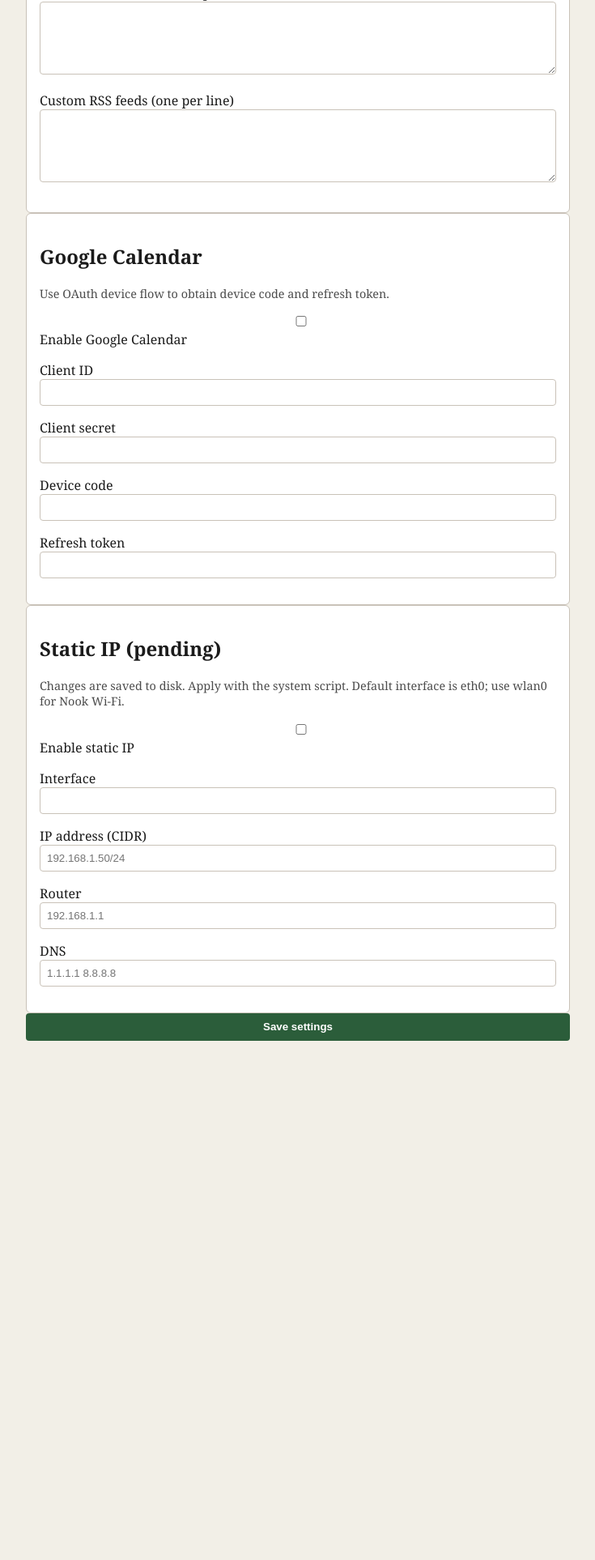
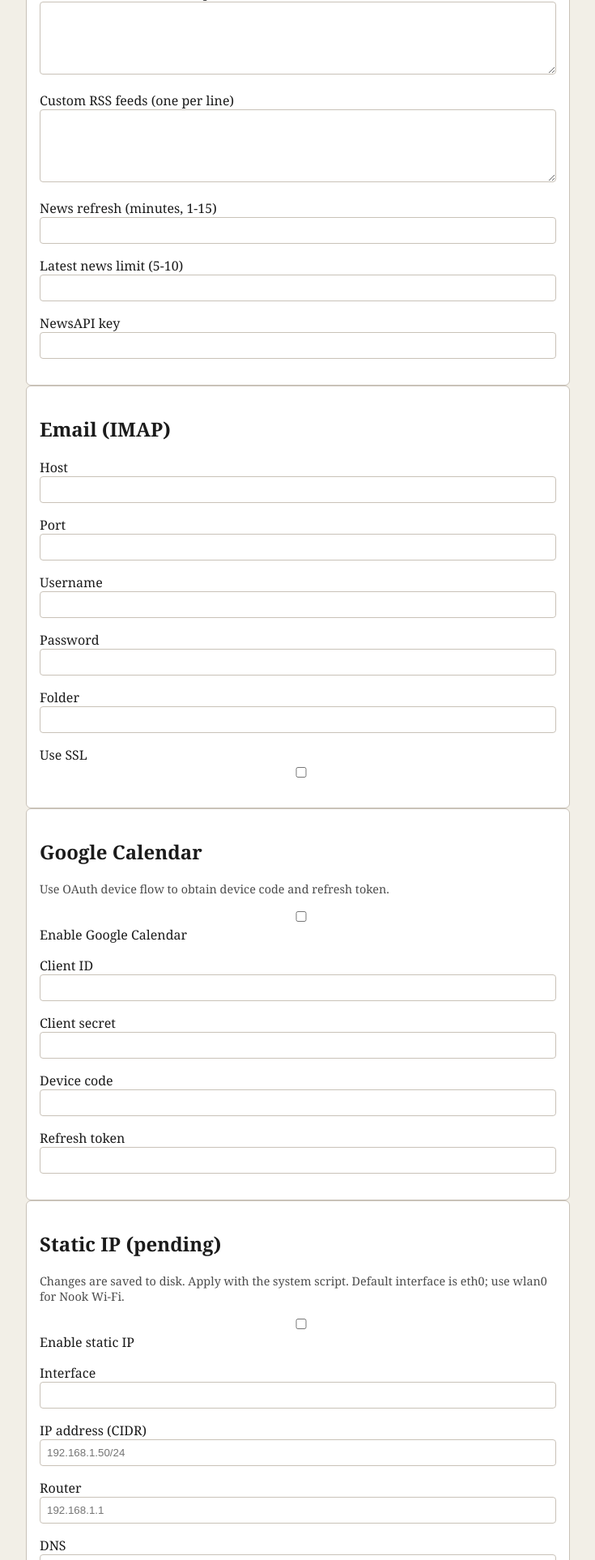
Before and after one commit to nikolareljin/ShelfCast, a Flask app: template web-app/templates/settings.html in a window 1280 px wide. Shown: the part 1095-3021 px from the top of the page at 81% size, without its empty margins (272-1007 px from the left). Before the commit the page ends 2380 px from the top, so only its background shows below. Run offline with Flask 3, Linux system fonts and the light colour scheme; the template is opened without the code that fills it, so the values that code supplies are empty.

Commit message:
web-app: fetch news/rss and imap for dashboard

```diff
--- a/web-app/app.py
+++ b/web-app/app.py
@@ -2,8 +2,15 @@ import json
 import os
 import socket
 import subprocess
+import time
+from datetime import datetime, timezone
+from urllib.parse import urlparse
+import xml.etree.ElementTree as ET
 from pathlib import Path
 
+import feedparser
+import imaplib
+import requests
 from dotenv import load_dotenv
 from flask import Flask, jsonify, redirect, render_template, request, session, url_for
 from werkzeug.security import check_password_hash, generate_password_hash
@@ -65,7 +72,21 @@ DEFAULT_SETTINGS = {
         "show_calendar": True,
         "show_packages": True,
     },
-    "news": {"predefined_sources": ["https://example.com/rss"], "custom_sources": []},
+    "news": {
+        "predefined_sources": ["https://example.com/rss"],
+        "custom_sources": [],
+        "refresh_minutes": 5,
+        "latest_limit": 5,
+        "newsapi_key": "",
+    },
+    "email": {
+        "host": "",
+        "port": 993,
+        "user": "",
+        "password": "",
+        "folder": "INBOX",
+        "ssl": True,
+    },
     "calendar": {
         "google": {
             "enabled": False,
@@ -105,6 +126,7 @@ def read_data(data_path):
             "todos": [],
             "calendar": [],
             "packages": [],
+            "emails": [],
         },
     )
 
@@ -149,6 +171,202 @@ def is_logged_in(settings):
 def requires_display_login(settings):
     return bool(settings.get("auth", {}).get("require_login_for_display", False))
 
+NEWS_CACHE = {"items": [], "last_fetch": 0.0}
+EMAIL_CACHE = {"items": [], "last_fetch": 0.0}
+
+
+def _clamp(value, minimum, maximum):
+    return max(minimum, min(maximum, value))
+
+
+def _normalize_news_item(title, source, link, published):
+    return {
+        "title": title.strip() if title else "Untitled",
+        "source": source.strip() if source else "Unknown",
+        "link": link or "",
+        "published": published or "",
+    }
+
+
+def _fetch_rss_items(url):
+    items = []
+    try:
+        feed = feedparser.parse(url)
+    except Exception:
+        return items
+    source_title = feed.feed.get("title") if hasattr(feed, "feed") else None
+    for entry in feed.entries[:20]:
+        title = entry.get("title", "")
+        link = entry.get("link", "")
+        published = entry.get("published", "") or entry.get("updated", "")
+        items.append(_normalize_news_item(title, source_title or urlparse(url).netloc, link, published))
+    return items
+
+
+def _normalize_source_url(url):
+    if "github.com/" in url and "/blob/" in url:
+        return url.replace("github.com/", "raw.githubusercontent.com/").replace("/blob/", "/")
+    return url
+
+
+def _extract_opml_sources(content):
+    sources = []
+    try:
+        root = ET.fromstring(content)
+    except ET.ParseError:
+        return sources
+    for outline in root.iter("outline"):
+        xml_url = outline.attrib.get("xmlUrl") or outline.attrib.get("url")
+        if xml_url:
+            sources.append(xml_url)
+    return sources
+
+
+def _expand_sources(sources):
+    expanded = []
+    for source in sources:
+        normalized = _normalize_source_url(source)
+        if normalized.lower().endswith(".opml"):
+            try:
+                resp = requests.get(normalized, timeout=8)
+                if resp.ok:
+                    expanded.extend(_extract_opml_sources(resp.text))
+                    continue
+            except Exception:
+                pass
+        expanded.append(normalized)
+    return expanded
+
+
+def _get_location_country_code():
+    try:
+        resp = requests.get("https://ipapi.co/json/", timeout=5)
+        if resp.ok:
+            data = resp.json()
+            return data.get("country_code")
+    except Exception:
+        return None
+    return None
+
+
+def _fetch_newsapi_items(api_key, limit):
+    if not api_key:
+        return []
+    country = _get_location_country_code() or "us"
+    params = {
+        "apiKey": api_key,
+        "country": country.lower(),
+        "pageSize": limit,
+    }
+    try:
+        resp = requests.get("https://newsapi.org/v2/top-headlines", params=params, timeout=8)
+        if not resp.ok:
+            return []
+        payload = resp.json()
+    except Exception:
+        return []
+    items = []
+    for article in payload.get("articles", [])[:limit]:
+        title = article.get("title", "")
+        source = (article.get("source") or {}).get("name", "NewsAPI")
+        link = article.get("url", "")
+        published = article.get("publishedAt", "")
+        items.append(_normalize_news_item(title, source, link, published))
+    return items
+
+
+def _dedupe_news(items):
+    seen = set()
+    output = []
+    for item in items:
+        key = (item.get("title", "").strip().lower(), item.get("source", "").strip().lower())
+        if key in seen:
+            continue
+        seen.add(key)
+        output.append(item)
+    return output
+
+
+def _refresh_news(settings):
+    news_settings = settings.get("news", {})
+    refresh_minutes = int(news_settings.get("refresh_minutes", 5) or 5)
+    refresh_minutes = _clamp(refresh_minutes, 1, 15)
+    now = time.time()
+    if NEWS_CACHE["items"] and now - NEWS_CACHE["last_fetch"] < refresh_minutes * 60:
+        return NEWS_CACHE["items"]
+
+    sources = []
+    sources.extend(news_settings.get("predefined_sources", []))
+    sources.extend(news_settings.get("custom_sources", []))
+    sources = [s.strip() for s in sources if s.strip()]
+
+    items = []
+    for source in _expand_sources(sources):
+        items.extend(_fetch_rss_items(source))
+
+    latest_limit = int(news_settings.get("latest_limit", 5) or 5)
+    latest_limit = _clamp(latest_limit, 5, 10)
+    items.extend(_fetch_newsapi_items(news_settings.get("newsapi_key", ""), latest_limit))
+
+    items = _dedupe_news(items)
+    NEWS_CACHE["items"] = items
+    NEWS_CACHE["last_fetch"] = now
+    return items
+
+
+def _fetch_emails(settings):
+    email_settings = settings.get("email", {})
+    host = email_settings.get("host")
+    user = email_settings.get("user")
+    password = email_settings.get("password")
+    if not host or not user or not password:
+        return []
+    port = int(email_settings.get("port", 993) or 993)
+    folder = email_settings.get("folder", "INBOX")
+    use_ssl = bool(email_settings.get("ssl", True))
+    try:
+        if use_ssl:
+            client = imaplib.IMAP4_SSL(host, port)
+        else:
+            client = imaplib.IMAP4(host, port)
+        client.login(user, password)
+        client.select(folder, readonly=True)
+        status, data = client.search(None, "ALL")
+        if status != "OK":
+            return []
+        ids = data[0].split()
+        latest_ids = ids[-5:] if len(ids) > 5 else ids
+        emails = []
+        for msg_id in reversed(latest_ids):
+            status, msg_data = client.fetch(msg_id, "(BODY.PEEK[HEADER.FIELDS (SUBJECT FROM DATE)])")
+            if status != "OK":
+                continue
+            raw = msg_data[0][1].decode("utf-8", errors="replace")
+            subject = ""
+            sender = ""
+            date_str = ""
+            for line in raw.splitlines():
+                if line.lower().startswith("subject:"):
+                    subject = line.split(":", 1)[1].strip()
+                elif line.lower().startswith("from:"):
+                    sender = line.split(":", 1)[1].strip()
+                elif line.lower().startswith("date:"):
+                    date_str = line.split(":", 1)[1].strip()
+            emails.append({"subject": subject or "(no subject)", "from": sender, "date": date_str})
+        client.logout()
+        return emails
+    except Exception:
+        return []
+
+
+def _refresh_emails(settings):
+    now = time.time()
+    if EMAIL_CACHE["items"] and now - EMAIL_CACHE["last_fetch"] < 60:
+        return EMAIL_CACHE["items"]
+    items = _fetch_emails(settings)
+    EMAIL_CACHE["items"] = items
+    EMAIL_CACHE["last_fetch"] = now
+    return items
 
 @app.route("/")
 def index():
@@ -156,9 +374,15 @@ def index():
     if requires_display_login(settings) and not is_logged_in(settings):
         return redirect(url_for("login"))
     data = read_data(settings.get("data", {}).get("data_path", env["data_path"]))
+    data["news"] = _refresh_news(settings)
+    data["emails"] = _refresh_emails(settings)
     display = settings.get("display", {})
     return render_template(
-        "index.html", data=data, display=display, ip_address=get_ip_address()
+        "index.html",
+        data=data,
+        display=display,
+        ip_address=get_ip_address(),
+        news_refresh_minutes=settings.get("news", {}).get("refresh_minutes", 5),
     )
 
 
@@ -167,7 +391,10 @@ def api_data():
     settings = load_settings()
     if requires_display_login(settings) and not is_logged_in(settings):
         return jsonify({"error": "unauthorized"}), 401
-    return jsonify(read_data(settings.get("data", {}).get("data_path", env["data_path"])))
+    data = read_data(settings.get("data", {}).get("data_path", env["data_path"]))
+    data["news"] = _refresh_news(settings)
+    data["emails"] = _refresh_emails(settings)
+    return jsonify(data)
 
 
 @app.route("/login", methods=["GET", "POST"])
@@ -240,6 +467,24 @@ def settings():
         custom_sources = [line.strip() for line in custom_raw.splitlines() if line.strip()]
         news["predefined_sources"] = predefined_sources
         news["custom_sources"] = custom_sources
+        news_refresh = int(request.form.get("news_refresh_minutes", "5") or 5)
+        news["refresh_minutes"] = _clamp(news_refresh, 1, 15)
+        news_limit = int(request.form.get("news_latest_limit", "5") or 5)
+        news["latest_limit"] = _clamp(news_limit, 5, 10)
+        newsapi_key = request.form.get("newsapi_key", "").strip()
+        if newsapi_key:
+            news["newsapi_key"] = newsapi_key
+
+        email = current.setdefault("email", {})
+        email["host"] = request.form.get("email_host", "").strip()
+        email_port = request.form.get("email_port", "993").strip()
+        email["port"] = int(email_port) if email_port.isdigit() else 993
+        email["user"] = request.form.get("email_user", "").strip()
+        email_password = request.form.get("email_password", "").strip()
+        if email_password:
+            email["password"] = email_password
+        email["folder"] = request.form.get("email_folder", "INBOX").strip() or "INBOX"
+        email["ssl"] = bool(request.form.get("email_ssl"))
 
         calendar = current.setdefault("calendar", {})
         google = calendar.setdefault("google", {})
--- a/web-app/requirements.txt
+++ b/web-app/requirements.txt
@@ -1,2 +1,6 @@
 Flask==3.0.3
 python-dotenv==1.0.1
+feedparser==6.0.11
+requests==2.32.3
+feedparser==6.0.11
+requests==2.32.3
--- a/web-app/static/style.css
+++ b/web-app/static/style.css
@@ -66,6 +66,34 @@ section {
   padding: 1rem;
   border-radius: 6px;
   min-height: 140px;
+}
+
+.news-list,
+.email-list {
+  list-style: none;
+  padding: 0;
+  margin: 0;
+}
+
+.news-item,
+.email-item {
+  display: none;
+  font-size: 1.05rem;
+  line-height: 1.4;
+}
+
+.news-title,
+.email-subject {
+  display: block;
+  font-weight: 600;
+  margin-bottom: 0.4rem;
+}
+
+.news-source,
+.email-from {
+  display: block;
+  font-size: 0.9rem;
+  color: #5f6b7a;
 }
 
 .login {
--- a/web-app/templates/settings.html
+++ b/web-app/templates/settings.html
@@ -58,6 +58,46 @@
             <textarea name="news_custom_sources" rows="4">{% for source in settings.news.custom_sources %}{{ source }}
 {% endfor %}</textarea>
           </label>
+          <label>
+            News refresh (minutes, 1-15)
+            <input type="number" name="news_refresh_minutes" min="1" max="15" value="{{ settings.news.refresh_minutes }}" />
+          </label>
+          <label>
+            Latest news limit (5-10)
+            <input type="number" name="news_latest_limit" min="5" max="10" value="{{ settings.news.latest_limit }}" />
+          </label>
+          <label>
+            NewsAPI key
+            <input type="password" name="newsapi_key" value="{{ settings.news.newsapi_key }}" />
+          </label>
+        </section>
+
+        <section>
+          <h2>Email (IMAP)</h2>
+          <label>
+            Host
+            <input type="text" name="email_host" value="{{ settings.email.host }}" />
+          </label>
+          <label>
+            Port
+            <input type="number" name="email_port" value="{{ settings.email.port }}" />
+          </label>
+          <label>
+            Username
+            <input type="text" name="email_user" value="{{ settings.email.user }}" />
+          </label>
+          <label>
+            Password
+            <input type="password" name="email_password" value="{{ settings.email.password }}" />
+          </label>
+          <label>
+            Folder
+            <input type="text" name="email_folder" value="{{ settings.email.folder }}" />
+          </label>
+          <label>
+            Use SSL
+            <input type="checkbox" name="email_ssl" {% if settings.email.ssl %}checked{% endif %} />
+          </label>
         </section>
 
         <section>
```
Also changed, not shown: TODO.txt (added, +11 -0 lines), config/settings.example.json (+12 -1 lines), web-app/templates/index.html (+85 -2 lines).
